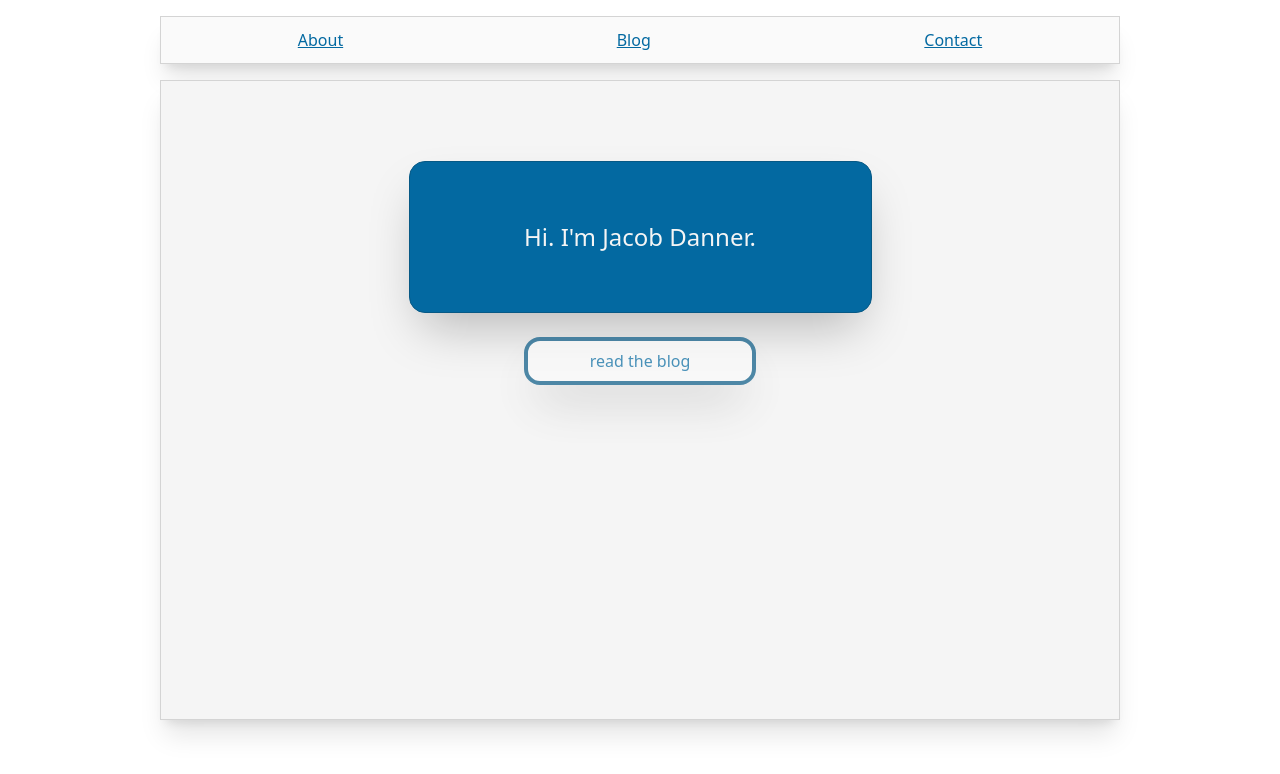
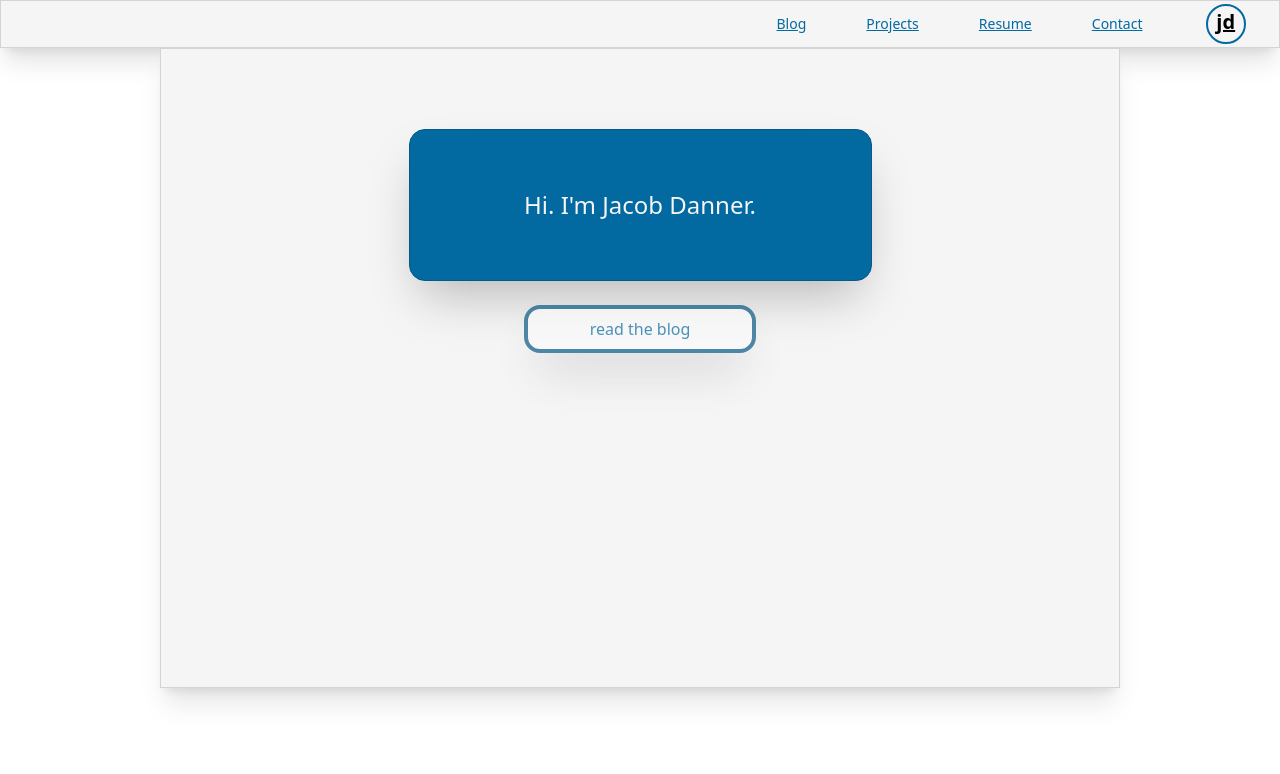
Before and after one commit to jacob-danner/jacobdanner.dev, a React (Vite) app: page / in a window 1280 px wide. Shown: the top 774 px of the page. Built offline with nearby package versions, Linux system fonts and the light colour scheme; no server answers.

Commit message:
updated navbar with new routes and logo

```diff
--- a/src/Navbar.tsx
+++ b/src/Navbar.tsx
@@ -2,12 +2,25 @@ import { Link } from "react-router-dom"
 
 export const Navbar = () => {
     return(
-      <nav className="w-9/12 mx-auto my-4 h-12 bg-neutral-50 border border-neutral-300 shadow-xl">
-        <ul className="flex justify-around items-center h-full underline text-sky-700">
-          <li> <Link to={"/"}>About</Link> </li>
-          <li> <Link to={"/blog"}>Blog</Link> </li>
-          <li> <Link to={"/contact"}>Contact</Link> </li>
-        </ul>
+      <nav className="flex justify-end w-full h-12 bg-neutral-100 border border-neutral-300 shadow-xl">
+        <div className="flex w-full lg:w-5/12 md:w-2/3 sm:w-full  justify-center items-center h-full">
+
+          <ul className="text-sm flex w-full justify-around items-center h-full underline text-sky-700">
+            <li> <Link to={"/blog"}>Blog</Link> </li>
+            <li> <Link to={""}>Projects</Link></li>
+            <li> <Link to={""}>Resume</Link></li>
+            <li> <Link to={"/contact"}>Contact</Link> </li>
+          </ul>
+
+          <div id="logo-wrapper" className="flex justify-center w-1/4">
+            <Link to={"/"}>
+              <div id="logo" className="w-10 h-10 flex justify-center items-center border-2 border-sky-700 rounded-full">
+                <span className="text-xl font-bold mb-1 underline">jd</span>
+              </div>
+            </Link>
+          </div>
+
+        </div>
       </nav>
     )
-}
+  }
```
